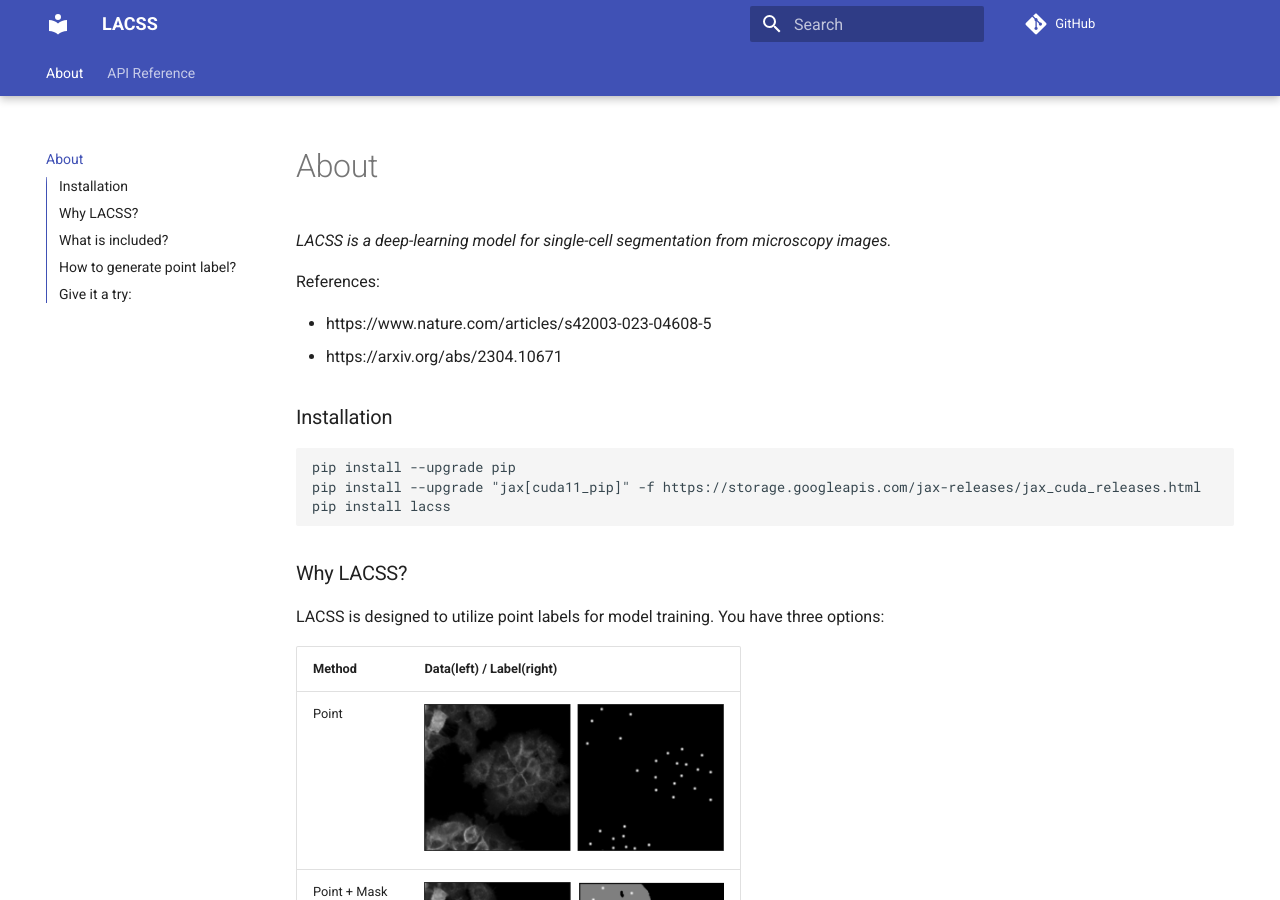
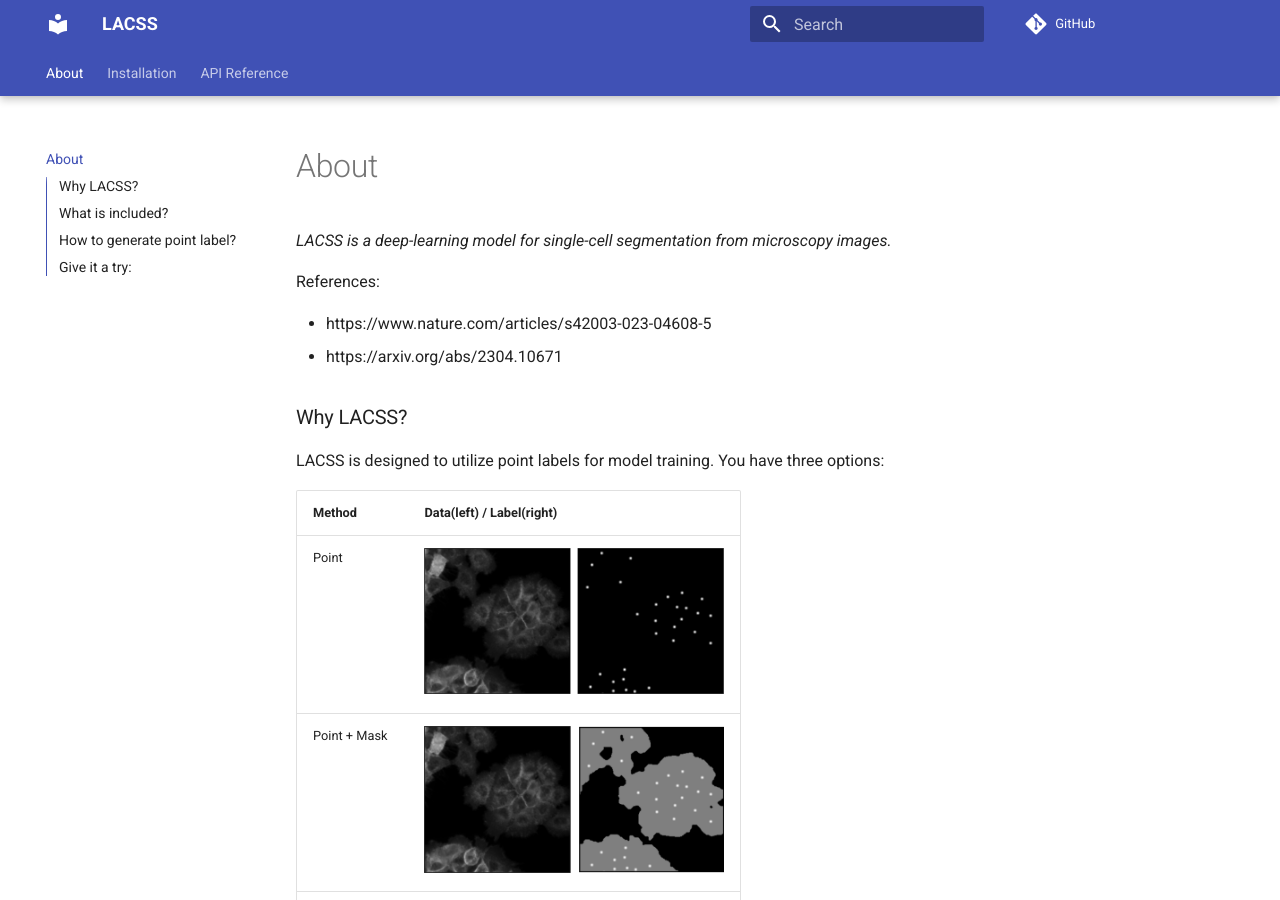
Before and after one commit to jiyuuchc/lacss, an MkDocs documentation site: the page built from docs/index.md, in a window 1280 px wide and 900 px high. Built offline with MkDocs 1.6.1 and Material for MkDocs 9.7.7, drawn with Linux system fonts in a browser that asks for light colours; comment, search, counter and statistics services are not loaded.

Commit message:
Update docs.

````diff
--- a/docs/index.md
+++ b/docs/index.md
@@ -5,12 +5,6 @@ References:
 - https://www.nature.com/articles/s42003-023-04608-5
 - https://arxiv.org/abs/2304.10671
 
-### Installation
-```
-pip install --upgrade pip
-pip install --upgrade "jax[cuda11_pip]" -f https://storage.googleapis.com/jax-releases/jax_cuda_releases.html
-pip install lacss
-```
 
 ### Why LACSS?
 LACSS is designed to utilize point labels for model training. You have three options:
--- a/mkdocs.yml
+++ b/mkdocs.yml
@@ -20,6 +20,7 @@ plugins:
 
 nav:
   - About: index.md
+  - Installation: install.md
   - API Reference:
       - lacss.deploy: 'api/deploy.md'
       - lacss.train: 'api/train.md'
````
Also changed, not shown: README.md (+1 -2 lines), docs/install.md (added, +28 -0 lines).
